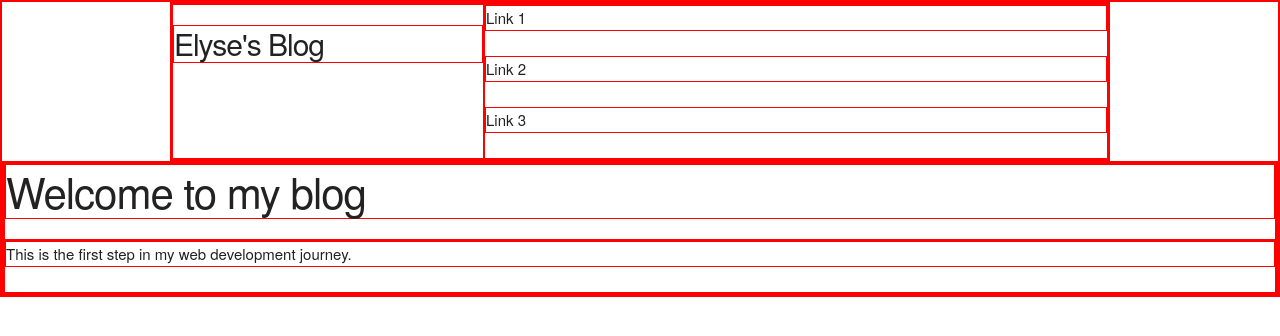
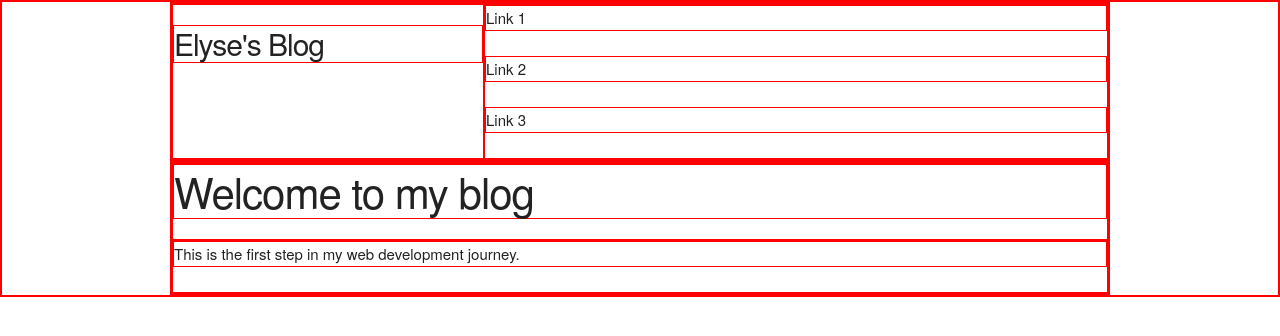
Before and after one commit to ElyseWyatt/ElyseWyatt.github.io, a plain HTML site: page index.html in a window 1280 px wide. Drawn offline with Linux system fonts and the light colour scheme.

Commit message:
Body container.

```diff
--- a/styles/main.css
+++ b/styles/main.css
@@ -22,6 +22,11 @@
   width: 66.67%;
 }
 
+.body-container {
+  margin-left: auto;
+  margin-right: auto;
+  max-width: 940px;
+}
 .col-12 {
   width: 100%;
 }
```
